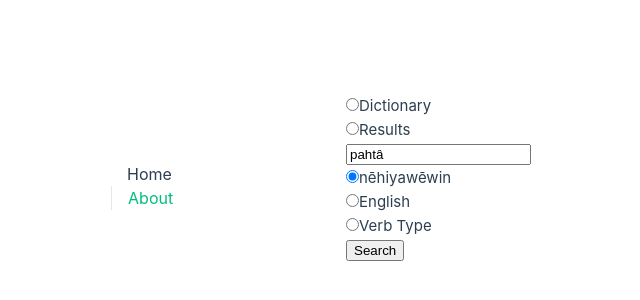
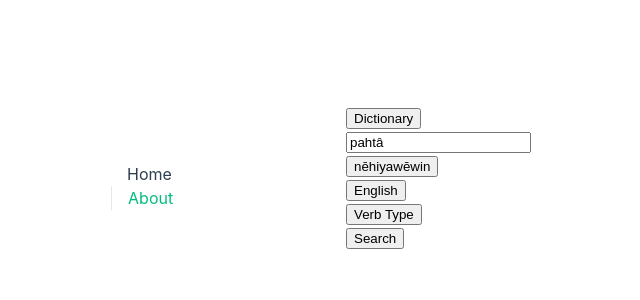
Before and after one commit to bengodden/creegrep, a Vue app: page / in a window 1280 px wide. Shown: the part 222-522 px from the top of the page, without its empty margins (294-934 px from the left). Built offline with nearby package versions, Linux system fonts and the light colour scheme.

Commit message:
multilayered search working

```diff
--- a/src/components/SearchBar.vue
+++ b/src/components/SearchBar.vue
@@ -1,15 +1,13 @@
 <template>
   <div>
     <div v-for="data in databases" :key="data.name" id="database">
-      <input type="radio" :id="data" :value="data" v-model="currentDatabase" />
-      <label :for="data">{{ data.name }}</label>
+      <button @click="resetSearch(data.level)">{{ data.name }}</button>
     </div>
     <input type="text" v-model="query" placeholder="kīkwāy ē-natonaman?" />
     <div v-for="type in searchTypes" :key="type.Lang" id="typeOfSearch">
-      <input type="radio" :id="type" :value="type" v-model="searchType" />
-      <label :for="type">{{ type.Lang }}</label>
+      <button @click="setSearchType(type)">{{ type.Lang }}</button>
     </div>
-    <button @click="queryList()">Search</button>
+    <button @click="queryList('none')">Search</button>
   </div>
 
   <div v-for="result in currentResult" :key="result._id">
@@ -21,10 +19,10 @@
 </template>
 
 <script>
-import data from "../data/cwDictionary.json";
+import dictionaryData from "../data/cwDictionary.json";
 export default {
   created() {
-    this.dictionary = data;
+    this.dictionary = dictionaryData;
   },
   data() {
     return {
@@ -38,10 +36,7 @@ export default {
         { Lang: "Verb Type", target: "verbtype" },
       ],
       searchType: { Lang: "nēhiyawēwin", target: "lemma" },
-      databases: [
-        { name: "Dictionary", data: this.dictionary },
-        { name: "Results", data: "last Result" },
-      ],
+      databases: [{ name: "Dictionary", data: dictionaryData, level: 0 }],
       currentDatabase: { name: "Dictionary" },
     };
   },
@@ -49,12 +44,59 @@ export default {
     queryList() {
       const criteria = this.searchType.target;
       const condition = new RegExp(this.query);
-      console.log("FROM QUERYLIST:", this.currentDatabase.data);
-      const result = this.dictionary.filter(function (el) {
-        return condition.test(el[criteria]);
+      console.log(
+        "Result is: ",
+        this.databases[this.databases.length - 1].data.filter(function (elem) {
+          return condition.test(elem[criteria]);
+        })
+      );
+      const result = this.databases[this.databases.length - 1].data.filter(
+        function (elem) {
+          return condition.test(elem[criteria]);
+        }
+      );
+      // const result = this.databases[0].filter(function (el) {
+      //   return condition.test(el[criteria]);
+      // });
+      this.currentResult = result;
+      this.databases.push({
+        name: `${this.searchType.Lang}: ${this.query}`,
+        data: result,
+        level: this.databases.length,
       });
-      this.currentResult = result;
+      console.log(this.databases);
+    },
+    resetSearch(targetLevel) {
+      this.databases.splice(targetLevel + 1);
+      //   this.databases.splice(0, this.databases.length);
+      //   this.databases = [{ name: "Dictionary", data: this.dictionary }];
+      if (targetLevel === 0) {
+        this.currentResult = "";
+      } else {
+        this.currentResult = this.databases[this.databases.length - 1].data;
+      }
+    },
+    populateDictionary() {
+      return this.dictionaryData;
+    },
+    setSearchType(type) {
+      this.searchType = type;
     },
   },
 };
 </script>
+
+<style scoped>
+.button:hover {
+  background-color: #002ead;
+  transition: 0.7s;
+}
+
+.button:active {
+  background-color: #ffbf00;
+}
+
+button:focus {
+  background: olive;
+}
+</style>
```
